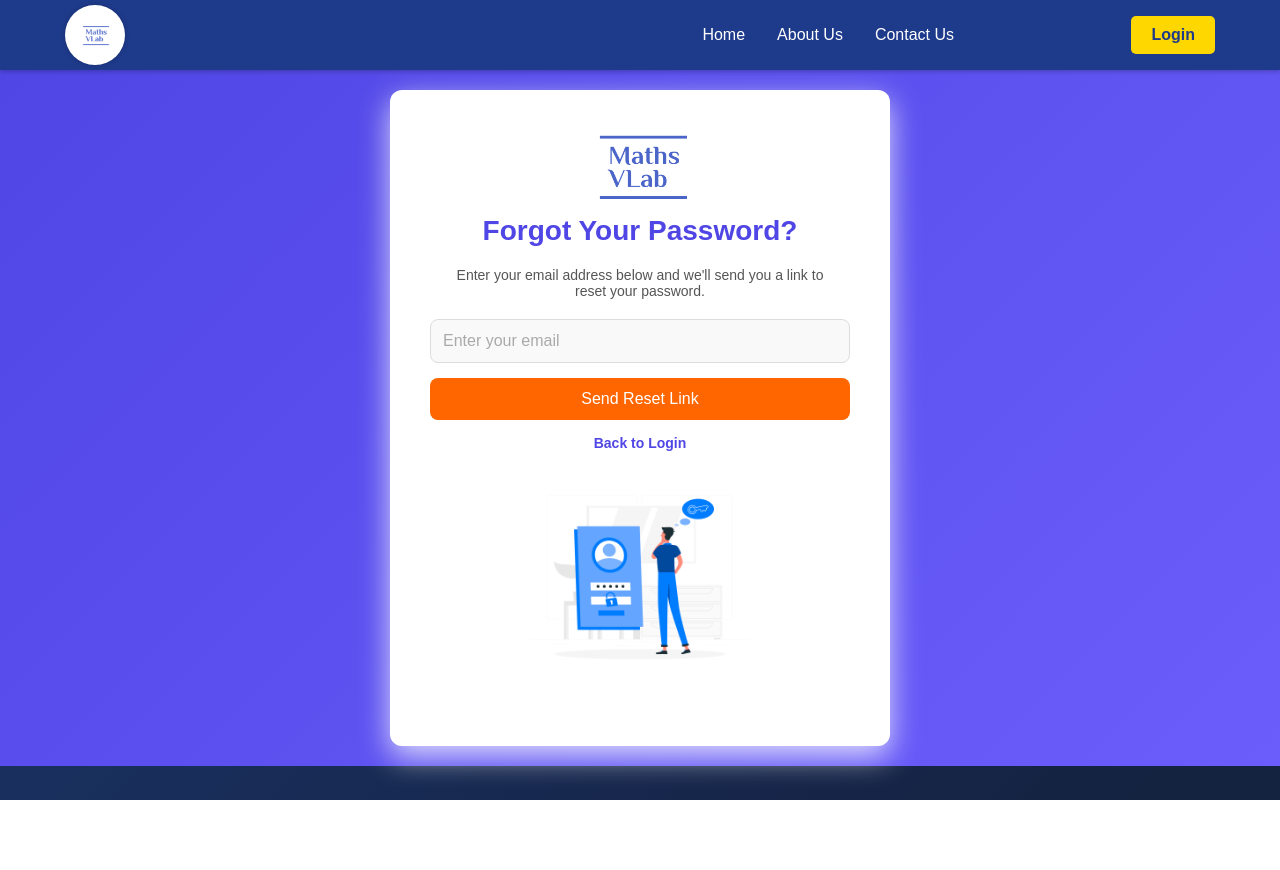
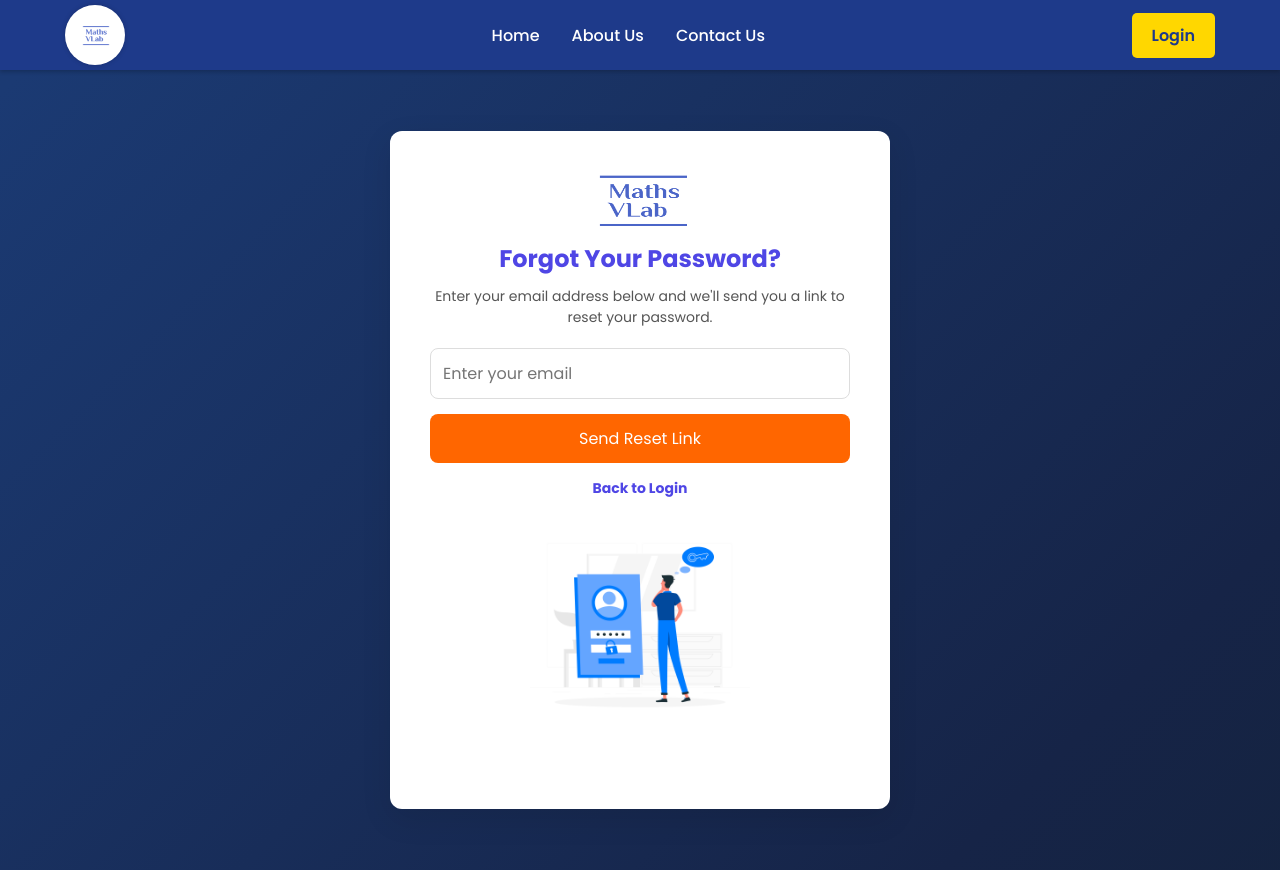
Before and after one commit to sujaldarji/Maths-VLab, a React (Vite) app in the folder client/: page /resetpassword in a window 1280 px wide. Before the commit the page ends 800 px from the top, so only its background shows below. Built offline with nearby package versions, Linux system fonts and the light colour scheme.

Commit message:
Minor fixesfor JSX and CSS isolation

```diff
--- a/client/src/pages/ForgetPassword.jsx
+++ b/client/src/pages/ForgetPassword.jsx
@@ -1,5 +1,5 @@
 import { useState } from "react";
-import "../styles/forgetpasd.css";
+import "../styles/forgetpassword.css";
 import Logo from '../assets/logo2.png';
 import fvector from '../assets/fpwd.jpg';
 import axios from "axios";
--- a/client/src/styles/Auth.css
+++ b/client/src/styles/Auth.css
@@ -1,10 +1,4 @@
-/* Global Reset */
-* {
-    margin: 0;
-    padding: 0;
-    box-sizing: border-box;
-    font-family: Arial, sans-serif;
-  }
+
   .error-text {
     color: red;
     font-size: 14px;
--- a/client/src/styles/ResetPassword.css
+++ b/client/src/styles/ResetPassword.css
@@ -1,18 +1,9 @@
-/* General Styles */
-* {
-    margin: 0;
-    padding: 0;
-    box-sizing: border-box;
-    font-family: "Arial", sans-serif;
-}
-
 /* Background */
 .reset-password-container {
     display: flex;
     justify-content: center;
     align-items: center;
     height: 100vh;
-    background: linear-gradient(135deg, #4f46e5, #6b5dfc);
     padding: 20px;
 }
 
@@ -26,18 +17,18 @@
     box-shadow: 0px 10px 30px rgba(0, 0, 0, 0.2);
     transition: transform 0.5s;
 }
-.reset-password-box:hover{
+.reset-password-box:hover {
     transform: scale(1.02);
 }
 
-/* Heading */
-h2 {
+/* Heading (Scoped) */
+.reset-password-box h2 {
     color: #4f46e5;
     margin-bottom: 15px;
 }
 
-/* Message Styling */
-.message {
+/* Message Styling (Scoped) */
+.reset-password-message {
     font-size: 14px;
     font-weight: bold;
     color: green;
@@ -57,8 +48,8 @@ h2 {
     height: auto;
 }
 
-/* Input Fields */
-input {
+/* Input Fields (Scoped) */
+.reset-password-box input {
     width: 100%;
     padding: 12px;
     border: 1px solid #ddd;
@@ -69,16 +60,15 @@ input {
     transition: border 0.3s ease-in-out;
 }
 
-input:focus {
+.reset-password-box input:focus {
     border-color: #4f46e5;
 }
 
-/* Reset Button */
-.sbutton {
+/* Reset Button (Scoped) */
+.reset-password-button {
     width: 100%;
     padding: 12px;
     background: #ff6600;
-    /* background: #4f46e5; */
     color: white;
     font-size: 16px;
     border: none;
@@ -86,8 +76,8 @@ input:focus {
     cursor: pointer;
     transition: background 0.3s ease-in-out, transform 0.2s ease-in-out;
 }
-.sbutton:hover {
-    background: #e65c00; /* Darker shade on hover */
+.reset-password-button:hover {
+    background: #e65c00;
     transform: scale(1.03);
 }
 
--- a/client/src/styles/forgetpasd.css
+++ b/client/src/styles/forgetpassword.css
@@ -1,30 +1,11 @@
-
-/* Reset & General Styles */
-/* * {
-    margin: 0;
-    padding: 0;
-    box-sizing: border-box;
-    font-family: 'Arial', sans-serif;
-}
-
-body {
-    display: flex;
-    justify-content: center;
-    align-items: center;
-    height: 100vh;
-    background: linear-gradient(135deg, #4f46e5, #6b5dfc);
-} */
-
-/* Forgot Password Container */
 .forgot-password-container {
     display: flex;
     justify-content: center;
     align-items: center;
     width: 100%;
-    height: 100%;
+    height: 100vh; /* Ensure it takes the full viewport height */
     flex-direction: column;
     padding: 20px;
-    background: linear-gradient(135deg, #4f46e5, #6b5dfc);
 }
 
 /* Forgot Password Box */
@@ -34,27 +15,29 @@ body {
     width: 450px;
     text-align: center;
     border-radius: 12px;
-    box-shadow: 0px 10px 30px rgba(255, 255, 255, 0.797);
+    box-shadow: 0px 10px 30px rgba(0, 0, 0, 0.1);
     transition: transform 0.3s;
 }
-.forgot-password-box:hover{
+
+.forgot-password-box:hover {
     transform: scale(1.02);
 }
-h2 {
+
+.forgot-password-box h2 {
     color: #4f46e5;
     margin-bottom: 10px;
 }
 
-p {
+.forgot-password-box p {
     color: #555;
     font-size: 14px;
     margin-bottom: 20px;
 }
 
 /* Project Logo */
-.logo {
+.forgot-password-box .logo {
     width: 40%;
-    margin :10px auto;
+    margin: 10px auto;
 }
 
 /* Vector Image */
@@ -66,14 +49,14 @@ p {
 }
 
 .vector-container img {
-    width: 80%;  /* Responsive width */
-    max-width: 250px;  /* Max width to maintain layout */
-    height: auto; /* Maintain aspect ratio */
+    width: 80%;
+    max-width: 250px;
+    height: auto;
     display: block;
 }
 
 /* Input Field */
-input[type="email"] {
+.forgot-password-box input[type="email"] {
     width: 100%;
     padding: 12px;
     border: 1px solid #ddd;
@@ -84,16 +67,15 @@ input[type="email"] {
     transition: border 0.3s ease-in-out;
 }
 
-input[type="email"]:focus {
+.forgot-password-box input[type="email"]:focus {
     border-color: #4f46e5;
 }
 
-/* Button */
-.sbutton {
+/* Submit Button */
+.forgot-password-box .sbutton {
     width: 100%;
     padding: 12px;
     background: #ff6600;
-    /* background: #4f46e5; */
     color: white;
     font-size: 16px;
     border: none;
@@ -101,23 +83,24 @@ input[type="email"]:focus {
     cursor: pointer;
     transition: background 0.3s ease-in-out, transform 0.2s ease-in-out;
 }
-.sbutton:hover {
-    background: #e65c00; /* Darker shade on hover */
+
+.forgot-password-box .sbutton:hover {
+    background: #e65c00;
     transform: scale(1.03);
 }
 
 /* Back to Login */
-.back-to-login {
+.forgot-password-box .back-to-login {
     margin-top: 15px;
 }
 
-.back-to-login a {
+.forgot-password-box .back-to-login a {
     color: #4f46e5;
     text-decoration: none;
     font-weight: bold;
 }
 
-.back-to-login a:hover {
+.forgot-password-box .back-to-login a:hover {
     text-decoration: underline;
 }
 
@@ -136,7 +119,6 @@ input[type="email"]:focus {
 @media (min-width: 1200px) {
     .forgot-password-box {
         width: 500px;
-        height: auto;
     }
 
     .vector-container img {
--- a/client/src/styles/signin.css
+++ b/client/src/styles/signin.css
@@ -1,38 +1,28 @@
-/* General Styles */
-* {
-    margin: 0;
-    padding: 0;
-    box-sizing: border-box;
-    font-family: "Poppins", sans-serif;
-}
-/* Background */
+/* Sign-In Page Container */
 .signin-container {
     display: flex;
     justify-content: center;
     align-items: center;
     height: 100vh;
-    background: linear-gradient(135deg, #4f46e5, #6b5dfc);
-    /* background-color: rgba(255, 255, 255, 0); */
     padding: 20px;
 }
 
-/* Sign In Box */
+/* Sign-In Box */
 .signin-box {
     display: flex;
     background: white;
-    width: 850px;  /* ✅ Increased width */
+    width: 850px;
     border-radius: 16px;
     overflow: hidden;
     box-shadow: 0px 10px 40px rgba(203, 198, 198, 0.732);
 }
 
-/* Left Side - Image */
+/* Left Panel - Image */
 .signin-image-container {
     flex: 1;
     display: flex;
     justify-content: center;
     align-items: center;
-    /* background: #6b5dfc; */
     padding: 20px;
 }
 
@@ -42,29 +32,30 @@
     border-radius: 10px;
 }
 
-/* Right Side - Form */
+/* Right Panel - Form */
 .signin-form {
     flex: 1;
     padding: 40px;
     text-align: center;
 }
 
-/* Logo Formatting */
-.signin-logo {
-    width: 220px;  /* ✅ Increased size */
+/* Logo */
+.signin-form .signin-logo {
+    width: 220px;
     height: auto;
-    margin-bottom: 5px;
+    margin-bottom: 10px;
 }
 
-/* Heading */
-h2 {
+/* Form Title */
+.signin-form h2 {
     color: #4f46e5;
     font-size: 28px;
     margin-bottom: 10px;
 }
 
-/* Success/Error Messages */
-.error-message, .success-message {
+/* Error & Success Messages */
+.signin-form .error-message,
+.signin-form .success-message {
     font-size: 14px;
     font-weight: bold;
     padding: 10px;
@@ -72,18 +63,18 @@ h2 {
     margin-bottom: 15px;
 }
 
-.error-message {
+.signin-form .error-message {
     color: #e60000;
     background: rgba(230, 0, 0, 0.1);
 }
 
-.success-message {
-    color: #4f46e5;
-    background: rgba(79, 70, 229, 0.1);
+.signin-form .success-message {
+    color: #28a745;
+    background: rgba(40, 167, 69, 0.1);
 }
 
 /* Input Fields */
-input {
+.signin-form input {
     width: 100%;
     padding: 14px;
     border: 2px solid #ddd;
@@ -95,19 +86,19 @@ input {
     transition: border 0.3s ease-in-out;
 }
 
-input::placeholder {
+.signin-form input::placeholder {
     color: #aaa;
 }
 
-input:focus {
+.signin-form input:focus {
     border-color: #4f46e5;
 }
 
-/* Login Button */
-.signin-btn {
+/* Sign-In Button */
+.signin-form .signin-btn {
     width: 100%;
     padding: 14px;
-    background: #ff6600; /* ✅ Changed color */
+    background: #ff6600;
     color: white;
     font-size: 16px;
     border: none;
@@ -116,20 +107,27 @@ input:focus {
     transition: background 0.3s ease-in-out, transform 0.2s ease-in-out;
 }
 
-.signin-btn:hover {
-    background: #e65c00; /* Darker shade on hover */
+.signin-form .signin-btn:hover {
+    background: #e65c00;
     transform: scale(1.05);
 }
 
-/* Forgot Password & Sign Up Links */
-.link {
+/* Links: Forgot Password & Sign Up */
+.signin-form .link {
     color: #4f46e5;
     text-decoration: none;
     font-weight: bold;
 }
 
-.link:hover {
+.signin-form .link:hover {
     text-decoration: underline;
+}
+
+/* Additional Text */
+.signin-form p {
+    color: #555;
+    font-size: 14px;
+    margin: 15px 0;
 }
 
 /* Responsive Design */
@@ -146,13 +144,8 @@ input:focus {
     .signin-form {
         padding: 20px;
     }
-    .back-to-login{
+
+    .signin-form .back-to-login {
         font-size: 12px;
-     }
-
+    }
 }
-p {
-    color: #555;
-    font-size: 14px;
-    margin: 20px;
-}
--- a/client/src/styles/signup.css
+++ b/client/src/styles/signup.css
@@ -1,33 +1,24 @@
-/* General Styles */
-* {
-    margin: 0;
-    padding: 0;
-    box-sizing: border-box;
-    font-family: "Poppins", sans-serif;
-}
-
 /* Background */
 .signup-container {
     display: flex;
     justify-content: center;
     align-items: center;
     height: 100vh;
-    background: linear-gradient(135deg, #4f46e5, #6b5dfc);
     padding: 20px;
 }
 
 /* Sign Up Box */
-.signup-box {
+.signup-container .signup-box {
     display: flex;
     background: white;
-    width: 900px;  /* ✅ Increased width */
+    width: 900px; /* ✅ Increased width */
     border-radius: 16px;
     overflow: hidden;
     box-shadow: 0px 10px 40px rgba(203, 198, 198, 0.732);
 }
 
 /* Left Side - Image */
-.signup-left-panel {
+.signup-container .signup-left-panel {
     flex: 1;
     display: flex;
     justify-content: center;
@@ -35,35 +26,35 @@
     padding: 20px;
 }
 
-.signup-left-panel img {
+.signup-container .signup-left-panel img {
     width: 100%;
     height: auto;
     border-radius: 10px;
 }
 
 /* Right Side - Form */
-.signup-right-panel {
+.signup-container .signup-right-panel {
     flex: 1;
     padding: 40px;
     text-align: center;
 }
 
 /* Logo Formatting */
-.signup-logo {
-    width: 220px;  /* ✅ Increased size */
+.signup-container .signup-logo {
+    width: 220px; /* ✅ Increased size */
     height: auto;
     margin-bottom: 15px;
 }
 
 /* Heading */
-h2 {
+.signup-container h2 {
     color: #4f46e5;
     font-size: 28px;
     margin-bottom: 10px;
 }
 
-/* Success/Error Message */
-.error-message {
+/* Success/Error Messages */
+.signup-container .error-message {
     font-size: 14px;
     font-weight: bold;
     color: #e74c3c;
@@ -73,7 +64,7 @@ h2 {
     margin-bottom: 15px;
 }
 
-.success-message {
+.signup-container .success-message {
     font-size: 14px;
     font-weight: bold;
     color: #28a745;
@@ -84,7 +75,7 @@ h2 {
 }
 
 /* Input Fields */
-input {
+.signup-container input {
     width: 100%;
     padding: 14px;
     border: 2px solid #ddd;
@@ -96,16 +87,16 @@ input {
     transition: border 0.3s ease-in-out;
 }
 
-input::placeholder {
+.signup-container input::placeholder {
     color: #aaa;
 }
 
-input:focus {
+.signup-container input:focus {
     border-color: #4f46e5;
 }
 
 /* Signup Button */
-.signup-btn {
+.signup-container .signup-btn {
     width: 100%;
     padding: 14px;
     background: #ff6600; /* ✅ Changed color */
@@ -117,45 +108,48 @@ input:focus {
     transition: background 0.3s ease-in-out, transform 0.2s ease-in-out;
 }
 
-.signup-btn:hover {
+.signup-container .signup-btn:hover {
     background: #e65c00; /* Darker shade on hover */
     transform: scale(1.05);
 }
 
 /* Back to Login */
-.back-to-login {
+.signup-container .back-to-login {
     margin-top: 15px;
 }
 
-.back-to-login a {
+.signup-container .back-to-login a {
     color: #4f46e5;
     text-decoration: none;
     font-weight: bold;
 }
-p{
+
+.signup-container p {
     color: #555;
     font-size: 14px;
     margin: 20px;
 }
-.back-to-login a:hover {
+
+.signup-container .back-to-login a:hover {
     text-decoration: underline;
 }
 
 /* Responsive Design */
 @media (max-width: 768px) {
-    .signup-box {
+    .signup-container .signup-box {
         flex-direction: column;
         width: 90%;
     }
 
-    .signup-left-panel {
+    .signup-container .signup-left-panel {
         display: none; /* Hide image on smaller screens */
     }
 
-    .signup-right-panel {
+    .signup-container .signup-right-panel {
         padding: 20px;
     }
-    .back-to-login{
-       font-size: 12px;
+
+    .signup-container .back-to-login {
+        font-size: 12px;
     }
 }
```
Also changed, not shown: client/src/styles/home.css (+0 -11 lines).
